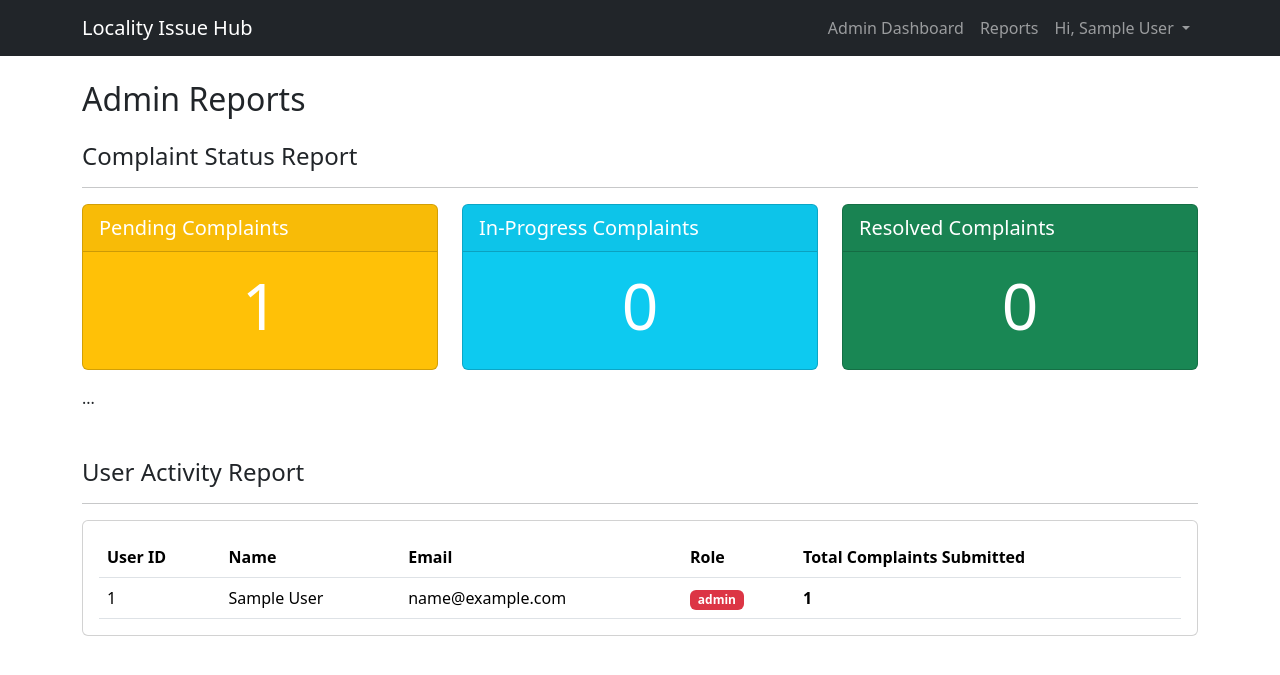
After one commit to aftab-exr/LocalityIssueHub, a Flask app: page /admin/reports in a window 1280 px wide. The commit adds this page. Shown: the top 675 px of the page. Run offline with Flask 3, Linux system fonts and the light colour scheme; the visitor is signed in with stand-in values (Sample User, id 1); tables that the repository leaves empty hold one stand-in row (values such as "Sample post").

Commit message:
Feat: Add User Activity Report to admin dashboard

```diff
--- a/app.py
+++ b/app.py
@@ -24,7 +24,6 @@ def login_required(f):
         return f(*args, **kwargs)
     return decorated_function
 
-# --- NEW: Admin Required Decorator ---
 def admin_required(f):
     @wraps(f)
     def decorated_function(*args, **kwargs):
@@ -60,7 +59,6 @@ def index():
 def dashboard():
     user = User.query.get(session['user_id'])
 
-    # --- NEW: Redirect admin users away from user dashboard ---
     if user.role == 'admin':
         flash('Admins are redirected to the admin dashboard.', 'info')
         return redirect(url_for('admin_dashboard'))
@@ -90,27 +88,17 @@ def submit_complaint():
             return redirect(url_for('submit_complaint'))
     return render_template('submit_complaint.html')
 
-# --- NEW: Admin Dashboard Route ---
+# --- Admin Dashboard Route ---
 @app.route('/admin')
-@admin_required  # <-- Secures this route!
+@admin_required
 def admin_dashboard():
-    """
-    Shows all complaints from all users.
-    We join with the User model to also get the submitter's name.
-    """
     all_complaints = db.session.query(Complaint, User).join(User, Complaint.user_id == User.user_id).order_by(Complaint.date_submitted.desc()).all()
-
-    # all_complaints is now a list of tuples: [(Complaint_Object, User_Object), ...]
-
     return render_template('admin_dashboard.html', complaints_with_users=all_complaints)
 
-# --- NEW: Admin Update Status Route ---
+# --- Admin Update Status Route ---
 @app.route('/admin/update_status/<int:complaint_id>', methods=['POST'])
 @admin_required
 def update_complaint_status(complaint_id):
-    """
-    Handles the form POST from the admin dashboard to update a status.
-    """
     complaint = Complaint.query.get_or_404(complaint_id)
     new_status = request.form.get('status')
 
@@ -129,11 +117,58 @@ def update_complaint_status(complaint_id):
     return redirect(url_for('admin_dashboard'))
 
 
-# --- Authentication Routes (Login route is slightly modified) ---
+# --- Admin Reports Route (UPDATED) ---
+@app.route('/admin/reports')
+@admin_required
+def admin_reports():
+    """
+    Displays the report generation page.
+    """
+
+    # --- 1. Complaint Status Report (Same as before) ---
+    status_counts = db.session.query(
+        Complaint.status,
+        db.func.count(Complaint.status)
+    ).group_by(Complaint.status).all()
+
+    report_data = {
+        'pending': 0,
+        'in_progress': 0,
+        'resolved': 0
+    }
+
+    for status, count in status_counts:
+        if status == 'Pending':
+            report_data['pending'] = count
+        elif status == 'In-Progress':
+            report_data['in_progress'] = count
+        elif status == 'Resolved':
+            report_data['resolved'] = count
+
+    # --- 2. NEW: User Activity Report ---
+    # This query joins User and Complaint, groups by User,
+    # and counts how many complaints each user has.
+    user_activity_data = db.session.query(
+        User.user_id,
+        User.name,
+        User.email,
+        User.role,
+        db.func.count(Complaint.complaint_id).label('complaint_count')
+    ).outerjoin(Complaint, User.user_id == Complaint.user_id) \
+     .group_by(User.user_id) \
+     .order_by(db.func.count(Complaint.complaint_id).desc()) \
+     .all()
+
+    # Pass BOTH report_data AND user_activity_data to the template
+    return render_template(
+        'admin_reports.html',
+        report_data=report_data,
+        user_activity_data=user_activity_data
+    )
+# --- Authentication Routes ---
 
 @app.route('/register', methods=['GET', 'POST'])
 def register():
-    # ... (No changes here, code is identical) ...
     if request.method == 'POST':
         name = request.form.get('name')
         email = request.form.get('email')
@@ -177,7 +212,6 @@ def login():
 
             flash(f'Welcome back, {user.name}!', 'success')
 
-            # --- MODIFIED: Redirect based on role ---
             if user.role == 'admin':
                 return redirect(url_for('admin_dashboard'))
             else:
@@ -192,6 +226,7 @@ def login():
 def logout():
     session.pop('user_id', None)
     session.pop('user_name', None)
+    session.pop('user_role', None) # <-- THIS IS THE FIX
     flash('You have been logged out.', 'info')
     return redirect(url_for('login'))
 
--- /dev/null
+++ b/templates/admin_reports.html
@@ -0,0 +1,77 @@
+{% extends "base.html" %}
+
+{% block title %}Admin Reports{% endblock %}
+
+{% block content %}
+<h2 class="mb-4">Admin Reports</h2>
+
+<h4 class="mb-3">Complaint Status Report</h4>
+<hr>
+
+<div class="row">
+    <div class="col-md-4">
+        <div class="card text-white bg-warning mb-3">
+            <div class="card-header fs-5">Pending Complaints</div>
+            <div class="card-body text-center">
+                <h1 class="card-title display-3">{{ report_data.pending }}</h1>
+            </div>
+        </div>
+    </div>
+
+    <div class="col-md-4">
+        <div class="card text-white bg-info mb-3">
+            <div class="card-header fs-5">In-Progress Complaints</div>
+            <div class="card-body text-center">
+                <h1 class="card-title display-3">{{ report_data.in_progress }}</h1>
+            </div>
+        </div>
+    </div>
+
+    <div class="col-md-4">
+        <div class="card text-white bg-success mb-3">
+            <div class="card-header fs-5">Resolved Complaints</div>
+            <div class="card-body text-center">
+                <h1 class="card-title display-3">{{ report_data.resolved }}</h1>
+            </div>
+        </div>
+    </div>
+</div>
+...
+
+
+<h4 class="mb-3 mt-5">User Activity Report</h4>
+<hr>
+
+<div class="card">
+    <div class="card-body">
+        <table class="table table-hover mb-0">
+            <thead>
+                <tr>
+                    <th scope="col">User ID</th>
+                    <th scope="col">Name</th>
+                    <th scope="col">Email</th>
+                    <th scope="col">Role</th>
+                    <th scope="col">Total Complaints Submitted</th>
+                </tr>
+            </thead>
+            <tbody>
+                {% for user_report in user_activity_data %}
+                <tr>
+                    <td>{{ user_report.user_id }}</td>
+                    <td>{{ user_report.name }}</td>
+                    <td>{{ user_report.email }}</td>
+                    <td>
+                        {% if user_report.role == 'admin' %}
+                        <span class="badge bg-danger">{{ user_report.role }}</span>
+                        {% else %}
+                        <span class="badge bg-secondary">{{ user_report.role }}</span>
+                        {% endif %}
+                    </td>
+                    <td class="fw-bold">{{ user_report.complaint_count }}</td>
+                </tr>
+                {% endfor %}
+            </tbody>
+        </table>
+    </div>
+</div>
+{% endblock %}
--- a/templates/base.html
+++ b/templates/base.html
@@ -23,6 +23,9 @@
                     {% if session['user_role'] == 'admin' %}
                     <li class="nav-item">
                         <a class="nav-link" href="{{ url_for('admin_dashboard') }}">Admin Dashboard</a>
+                    </li>
+                    <li class="nav-item">
+                        <a class="nav-link" href="{{ url_for('admin_reports') }}">Reports</a>
                     </li>
                     {% else %}
                     <li class="nav-item">
```
